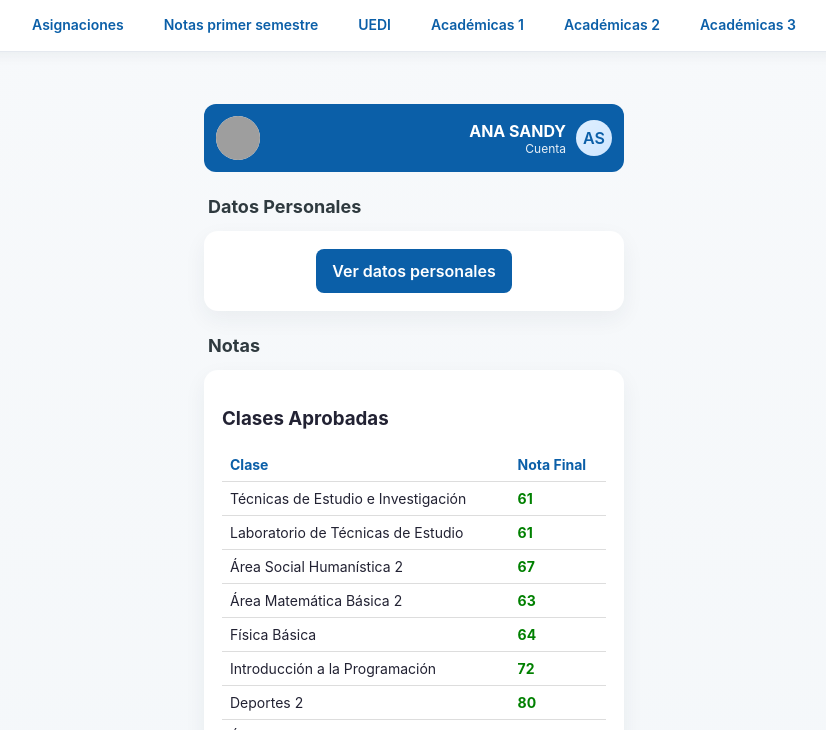
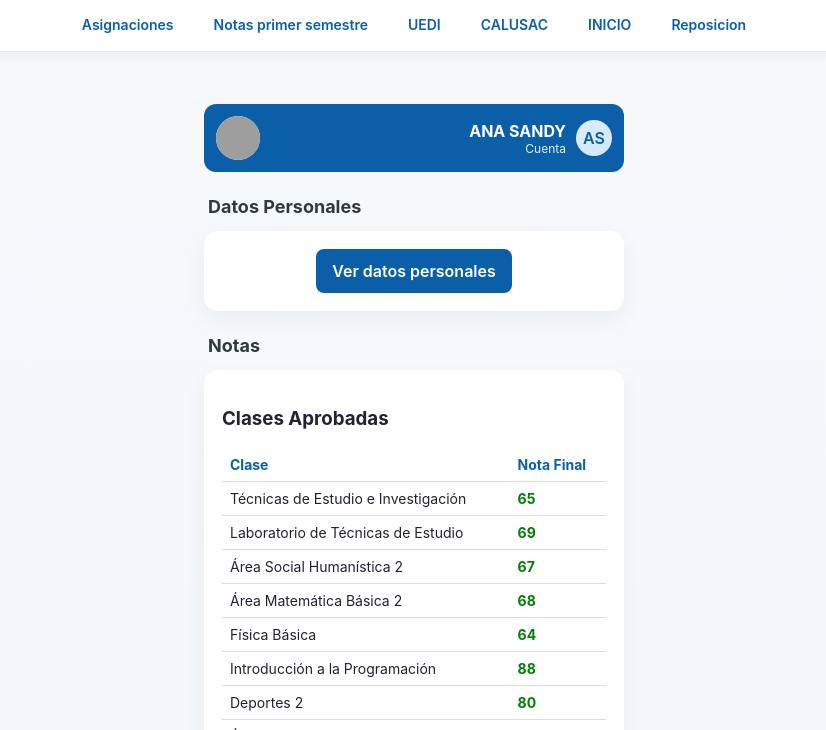
Before and after one commit to MrBlessuwu/marian-regalo, a plain HTML site: page index.html in a window 1280 px wide. Both pictures are taken after a click on the element 835 px from the left and 28 px from the top of the page. Shown: the part 59-789 px from the top of the page, without its empty margins (226-1052 px from the left). Drawn offline with Linux system fonts and the light colour scheme; grey boxes are pictures that could not be loaded.

Commit message:
Update index.html

```diff
--- a/index.html
+++ b/index.html
@@ -142,9 +142,9 @@
       <a href="error.html">Asignaciones</a>
       <a href="error.html">Notas primer semestre</a>
       <a href="https://auth.ingenieria.usac.edu.gt/auth/realms/fiusac-general/protocol/openid-connect/auth?client_id=cliente-uedi2025&response_type=code&redirect_uri=https%3A%2F%2Fuedi.ingenieria.usac.edu.gt%2Fcampus%2Fadmin%2Foauth2callback.php&state=%2Fauth%2Foauth2%2Flogin.php%3Fwantsurl%3Dhttps%253A%252F%252Fuedi.ingenieria.usac.edu.gt%252Fcampus%252Fmy%252F%26sesskey%3DCGtNVpcs3a%26id%3D1&scope=openid%20profile%20email%20datos-ingenieria" target="_blank">UEDI</a>
-      <a href="error.html">Académicas 1</a>
-      <a href="error.html">Académicas 2</a>
-      <a href="error.html">Académicas 3</a>
+      <a href="error.html">CALUSAC</a>
+      <a href="error.html">INICIO</a>
+      <a href="error.html">Reposicion</a>
     </div>
   </header>
 
@@ -173,12 +173,12 @@
       <h3>Clases Aprobadas</h3>
       <table>
         <tr><th>Clase</th><th>Nota Final</th></tr>
-        <tr><td>Técnicas de Estudio e Investigación</td><td class="aprobada">61</td></tr>
-        <tr><td>Laboratorio de Técnicas de Estudio</td><td class="aprobada">61</td></tr>
+        <tr><td>Técnicas de Estudio e Investigación</td><td class="aprobada">65</td></tr>
+        <tr><td>Laboratorio de Técnicas de Estudio</td><td class="aprobada">69</td></tr>
         <tr><td>Área Social Humanística 2</td><td class="aprobada">67</td></tr>
-        <tr><td>Área Matemática Básica 2</td><td class="aprobada">63</td></tr>
+        <tr><td>Área Matemática Básica 2</td><td class="aprobada">68</td></tr>
         <tr><td>Física Básica</td><td class="aprobada">64</td></tr>
-        <tr><td>Introducción a la Programación</td><td class="aprobada">72</td></tr>
+        <tr><td>Introducción a la Programación</td><td class="aprobada">88</td></tr>
         <tr><td>Deportes 2</td><td class="aprobada">80</td></tr>
         <tr><td>Área Técnica Complementaria 2</td><td class="aprobada">62</td></tr>
       </table>
```
